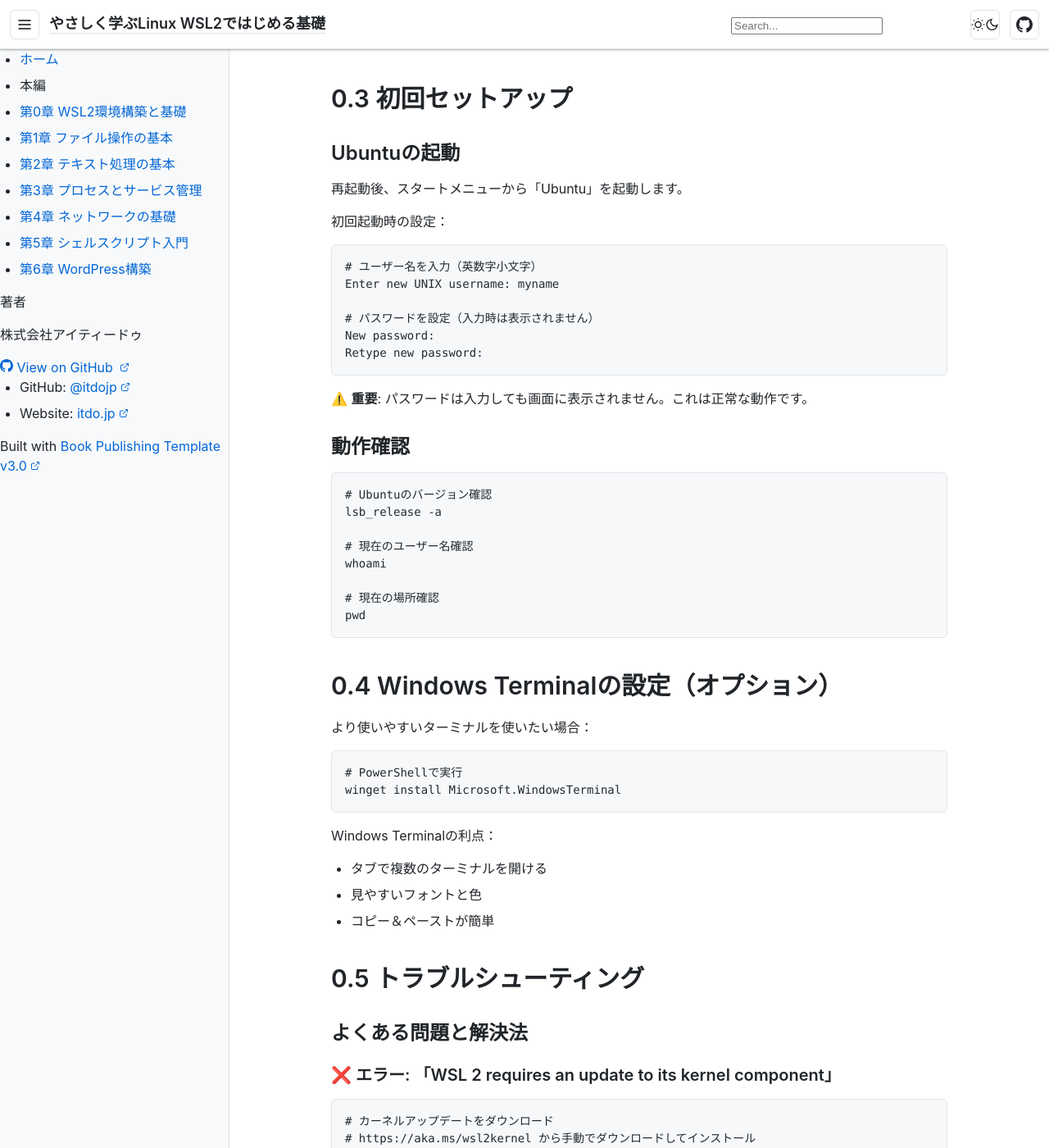
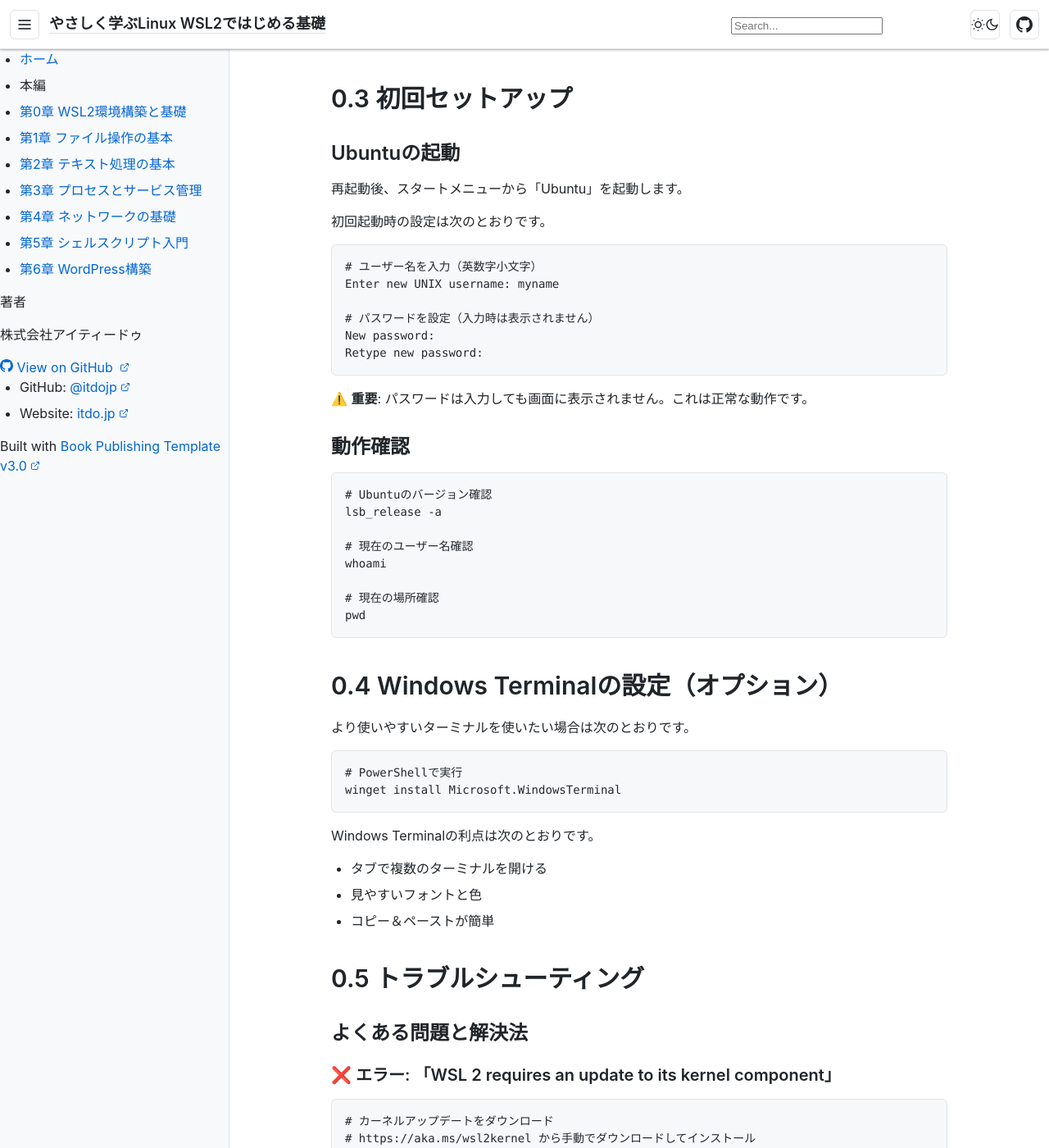
Before and after one commit to itdojp/wsl2-linux-essentials-book, a Jekyll site: the page built from docs/chapter0/index.md, in a window 1280 px wide and 1400 px high, scrolled down 1418 px. Shown: the whole window at 82% size. Built offline with Jekyll 4.4.1, drawn with Linux system fonts in a browser that asks for light colours; some of the changed text lies outside the part shown.

Commit message:
docs: Stage3 表現・スタイル微調整（第0章）

````diff
--- a/docs/chapter0/index.md
+++ b/docs/chapter0/index.md
@@ -43,7 +43,7 @@
 wsl --install
 ```
 
-このコマンドで以下が自動的にインストールされます：
+このコマンドで以下が自動的にインストールされます。
 - WSL2本体
 - Ubuntu（Linux）
 - 必要な機能すべて
@@ -58,7 +58,7 @@
 
 再起動後、スタートメニューから「Ubuntu」を起動します。
 
-初回起動時の設定：
+初回起動時の設定は次のとおりです。
 ```bash
 # ユーザー名を入力（英数字小文字）
 Enter new UNIX username: myname
@@ -84,14 +84,14 @@
 
 ## 0.4 Windows Terminalの設定（オプション）
 
-より使いやすいターミナルを使いたい場合：
+より使いやすいターミナルを使いたい場合は次のとおりです。
 
 ```powershell
 # PowerShellで実行
 winget install Microsoft.WindowsTerminal
 ```
 
-Windows Terminalの利点：
+Windows Terminalの利点は次のとおりです。
 - タブで複数のターミナルを開ける
 - 見やすいフォントと色
 - コピー＆ペーストが簡単
````
